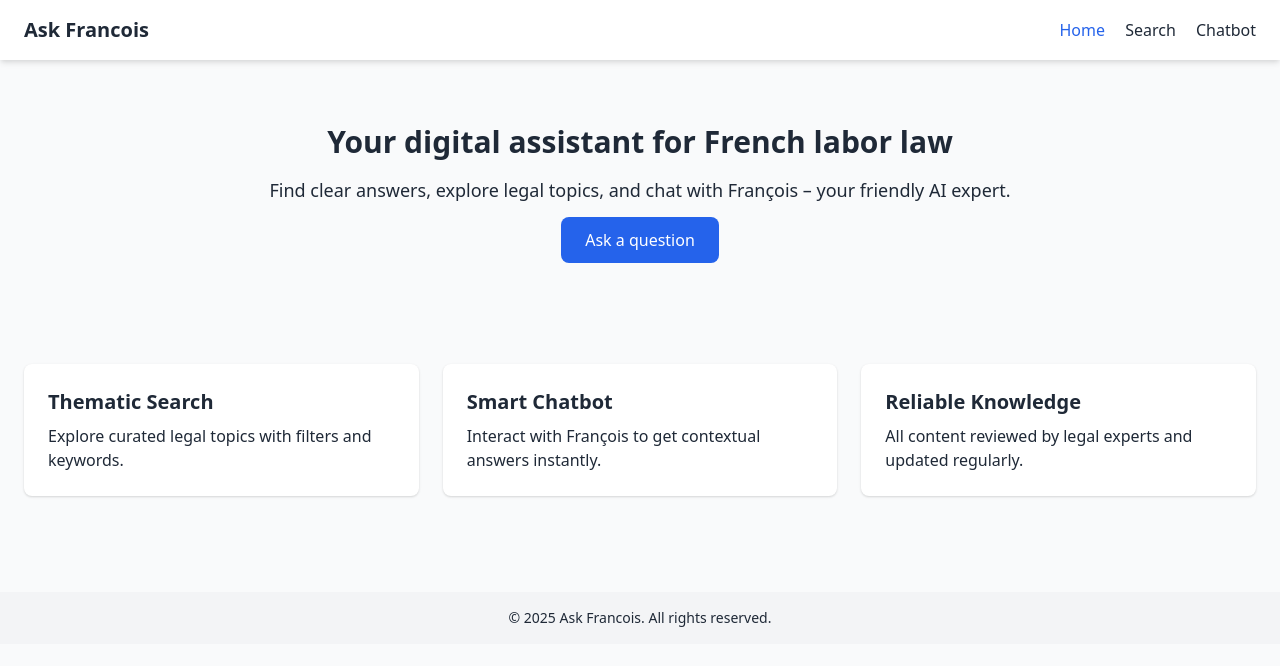
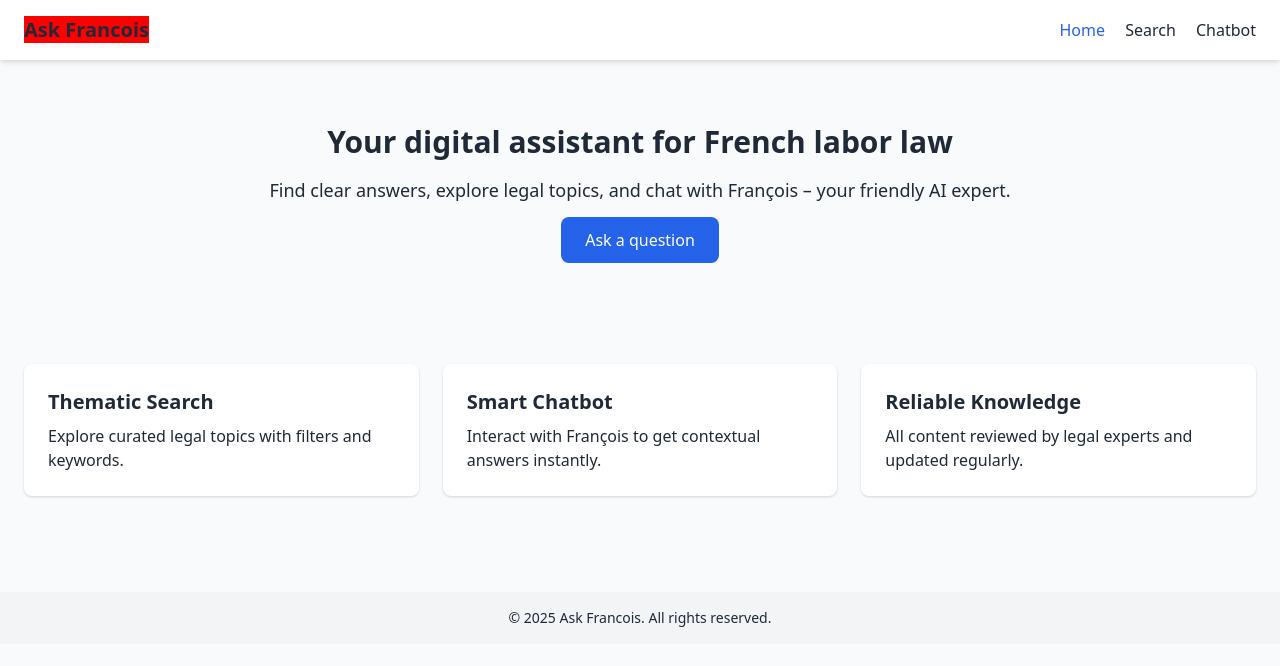
Before and after one commit to seravilofr/Ask-Francois, a plain HTML site: page index.html in a window 1280 px wide. Drawn offline with nearby package versions, Linux system fonts and the light colour scheme.

Commit message:
Update index.html

```diff
--- a/index.html
+++ b/index.html
@@ -11,7 +11,7 @@
   <!-- Header -->
   <header class="bg-white shadow-md py-4 px-6 flex justify-between items-center">
     <div class="text-xl font-bold">
-      <a href="index.html" class="hover:underline">Ask Francois</a>
+      <a href="index.html" style="background: red;">Ask Francois</a>
     </div>
     <nav class="space-x-4">
       <a href="index.html" class="text-blue-600 hover:underline">Home</a>
```
